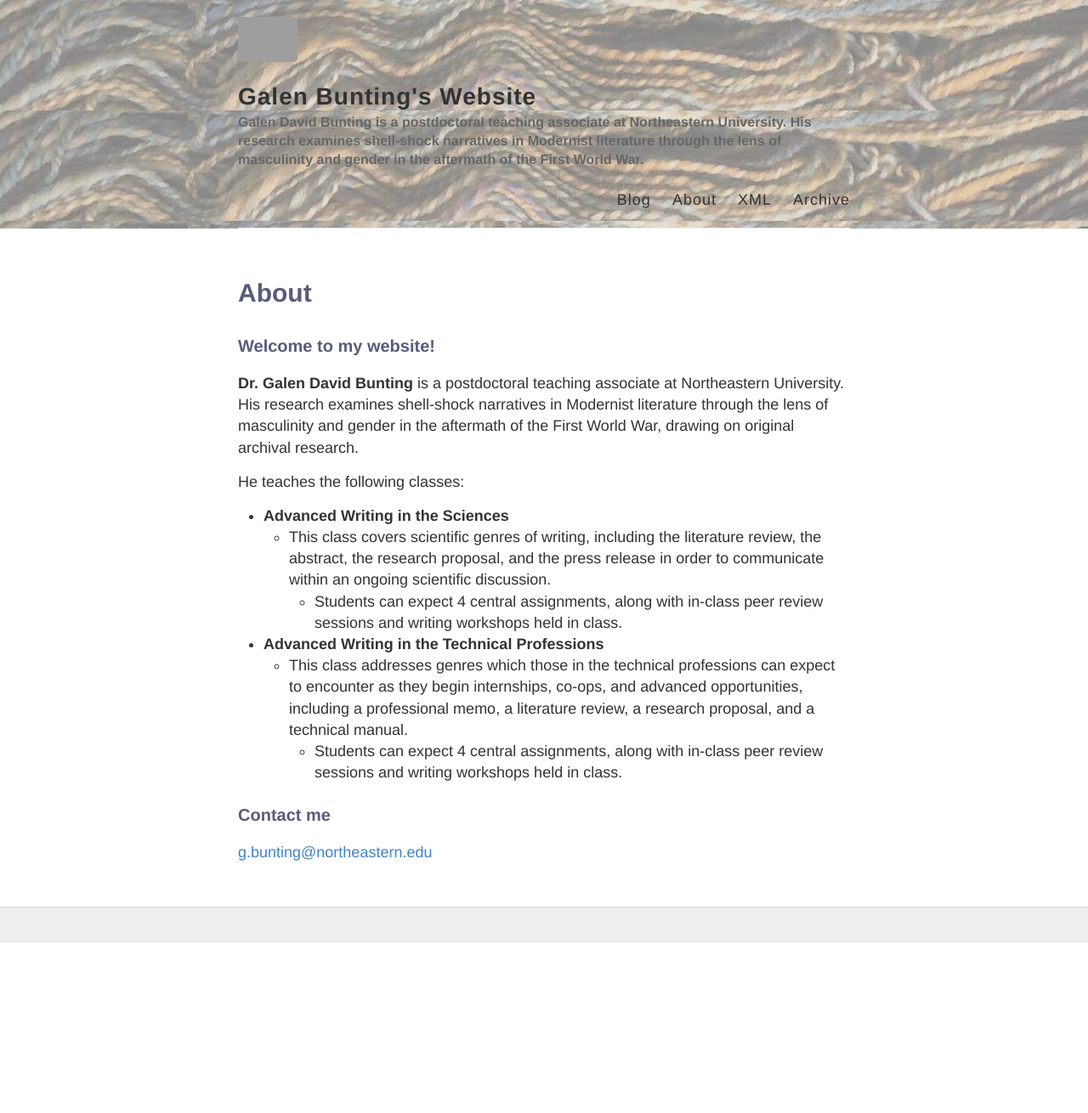
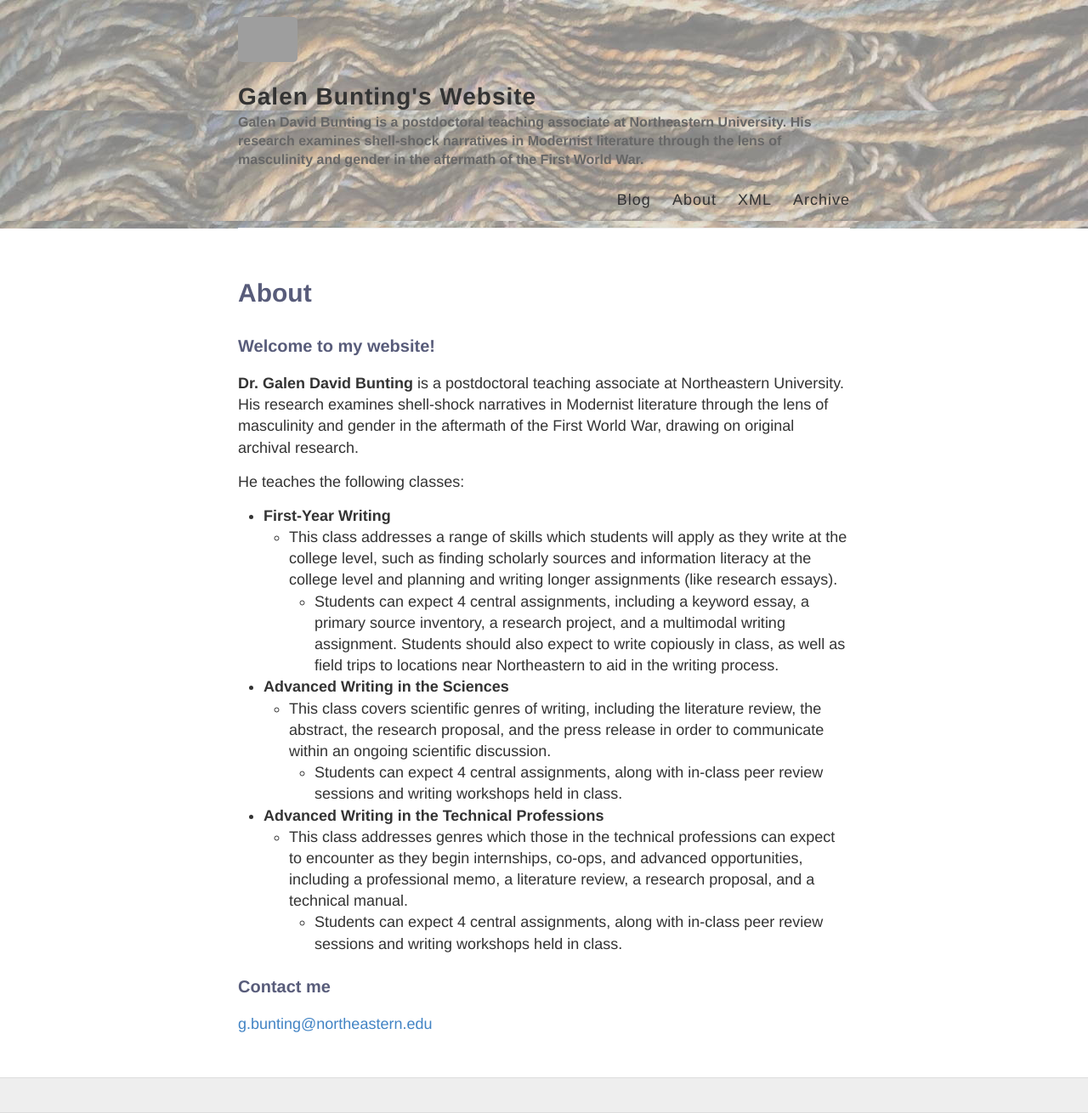
Before and after one commit to galenbunting/galenbunting.github.io, a Jekyll site: the page built from about.md, in a window 1280 px wide. Shown: the whole page at 85% size. Built offline with Jekyll 4.4.1, drawn with Linux system fonts in a browser that asks for light colours; before the commit the page ends 1109 px from its top, so only the background shows below that; grey boxes are pictures that could not be loaded.

Commit message:
Update about.md

```diff
--- a/about.md
+++ b/about.md
@@ -10,6 +10,9 @@ permalink: /about/
 **Dr. Galen David Bunting** is a postdoctoral teaching associate at Northeastern University. His research examines shell-shock narratives in Modernist literature through the lens of masculinity and gender in the aftermath of the First World War, drawing on original archival research.
 
 He teaches the following classes:
+* **First-Year Writing**
+  * This class addresses a range of skills which students will apply as they write at the college level, such as finding scholarly sources and information literacy at the college level and planning and writing longer assignments (like research essays).
+    * Students can expect 4 central assignments, including a keyword essay, a primary source inventory, a research project, and a multimodal writing assignment. Students should also expect to write copiously in class, as well as field trips to locations near Northeastern to aid in the writing process.
 * **Advanced Writing in the Sciences**
   * This class covers scientific genres of writing, including the literature review, the abstract, the research proposal, and the press release in order to communicate within an ongoing scientific discussion.
      * Students can expect 4 central assignments, along with in-class peer review sessions and writing workshops held in class.
@@ -17,7 +20,6 @@ He teaches the following classes:
   * This class addresses genres which those in the technical professions can expect to encounter as they begin internships, co-ops, and advanced opportunities, including a professional memo, a literature review, a research proposal, and a technical manual.
     * Students can expect 4 central assignments, along with in-class peer review sessions and writing workshops held in class.
 
-
 ### Contact me
 
 [g.bunting@northeastern.edu](mailto:g.bunting@northeastern.edu)
```
